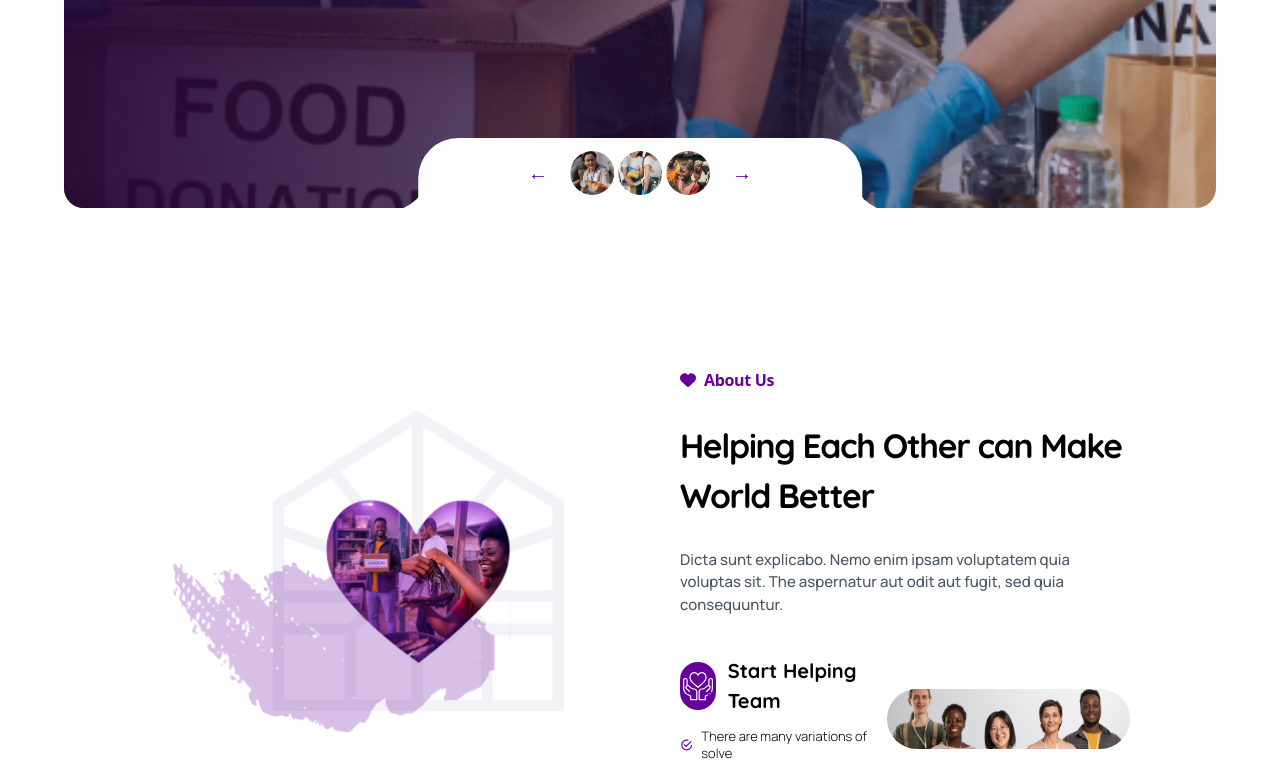
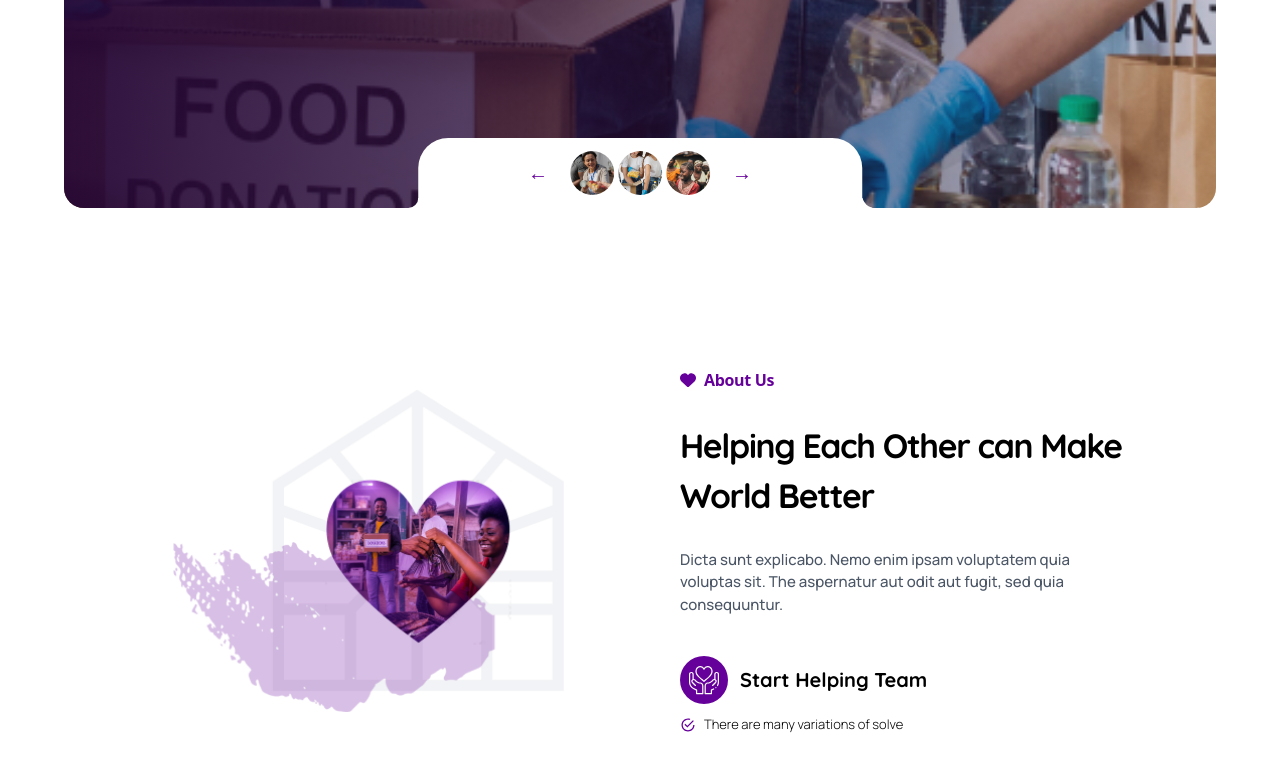
Before and after one commit to KaltechCode/saveavillage, a Next.js app: page / in a window 1280 px wide. Shown: the part 700-1471 px from the top of the page. Built offline with nearby package versions, Linux system fonts and the light colour scheme.

Commit message:
main final torch before friday sprint

```diff
--- a/app/globals.css
+++ b/app/globals.css
@@ -163,8 +163,8 @@ body {
 
   background: white;
 
-  border-top-left-radius: 40px;
-  border-top-right-radius: 40px;
+  border-top-left-radius: 30px;
+  border-top-right-radius: 30px;
 
   display: flex;
   align-items: center;
@@ -178,21 +178,22 @@ body {
   position: absolute;
   bottom: 0;
 
-  width: 45px;
-  height: 45px;
+  width: 15px;
+  height: 15px;
 }
 
 .hero-nav::before {
-  top: 28px;
-  left: -35px;
-  transform: rotate(23);
-  border-bottom-right-radius: 40px;
-  box-shadow: 20px 20px 0 white;
+  top: 55px;
+  left: -15px;
+  /* transform: rotate(180deg); */
+  border-bottom-right-radius: 10px;
+  box-shadow: 5px 5px 0 #fff;
 }
 
 .hero-nav::after {
-  top: 28px;
-  right: -35px;
-  border-bottom-left-radius: 40px;
-  box-shadow: -20px 20px 0 white;
+  border-bottom-left-radius: 13px;
+  top: 55px;
+  right: -15px;
+  transform: rotate(0);
+  box-shadow: -5px 5px #fff;
 }
--- a/components/large/About.tsx
+++ b/components/large/About.tsx
@@ -34,10 +34,12 @@ function About() {
             md:block
           "
               >
-                <img
+                <Image
                   src="/heart-2.png"
                   alt=""
-                  className="w-full h-full object-contain"
+                  height={400}
+                  width={400}
+                  className="w-full"
                 />
               </div>
             </div>
@@ -116,29 +118,6 @@ function About() {
                     </p>
                   </div>
                 </div>
-
-                <div
-                  className="
-                  mt-5
-              flex
-              justify-start
-               overflow-hidden
-               w-[320px]
-            "
-                >
-                  <Image
-                    src="/save-a-village-team.jpg"
-                    height={200}
-                    width={200}
-                    alt="Team"
-                    className="
-                    rounded-full
-                xl:w-full
-                h-[60px]
-                w-full
-              "
-                  />
-                </div>
               </div>
 
               {/* Buttons */}
--- a/components/large/Events.tsx
+++ b/components/large/Events.tsx
@@ -1,11 +1,17 @@
+"use client";
+import { Swiper, SwiperSlide } from "swiper/react";
+import { Navigation } from "swiper/modules";
+
 import { events } from "@/constant/data";
-import React from "react";
+import React, { useRef } from "react";
 import EventCard from "../medium/EventCard";
 import { IEvent } from "@/constant/types";
 import Button from "../small/Button";
 import { FaHeart } from "react-icons/fa6";
 
 function Events() {
+  const prevRef = useRef<HTMLButtonElement>(null);
+  const nextRef = useRef<HTMLButtonElement>(null);
   return (
     <section
       className="
@@ -28,16 +34,27 @@ function Events() {
             <h2 className="section-title-text text-white!">Event Schedule</h2>
           </div>
 
-          <Button
-            label="All Blogs"
-            handler="#"
-            primary={false}
-            iconColor="text-white"
-          />
+          <div className="flex gap-3">
+            <div className="flex gap-3 ">
+              <button
+                ref={prevRef}
+                className="h-12 w-12 rounded-full bg-white shadow-sm cursor-pointer"
+              >
+                ←
+              </button>
+
+              <button
+                ref={nextRef}
+                className="h-12 w-12 rounded-full bg-white shadow-sm cursor-pointer"
+              >
+                →
+              </button>
+            </div>
+          </div>
         </div>
 
         {/* Events Grid */}
-        <div
+        {/* <div
           className="
         grid
         grid-cols-1
@@ -51,6 +68,65 @@ function Events() {
           {events.map((event: IEvent, key: number) => (
             <EventCard event={event} key={key} />
           ))}
+        </div> */}
+
+        <div
+          className="
+              flex
+              items-center
+              gap-6
+              justify-end
+            "
+        >
+          {/* Arrows */}
+        </div>
+
+        <Swiper
+          modules={[Navigation]}
+          spaceBetween={20}
+          slidesPerView={1}
+          loop
+          navigation={{
+            prevEl: prevRef.current,
+            nextEl: nextRef.current,
+          }}
+          onBeforeInit={(swiper) => {
+            const navigation = swiper.params.navigation;
+
+            if (navigation && typeof navigation === "object") {
+              navigation.prevEl = prevRef.current;
+              navigation.nextEl = nextRef.current;
+            }
+          }}
+          className=""
+          breakpoints={{
+            480: {
+              slidesPerView: 2,
+            },
+            960: {
+              slidesPerView: 1,
+              spaceBetween: 15,
+            },
+            1200: {
+              slidesPerView: 2,
+              spaceBetween: 15,
+            },
+          }}
+        >
+          {events.map((event, key: number) => (
+            <SwiperSlide key={key}>
+              <EventCard event={event} key={key} />
+            </SwiperSlide>
+          ))}
+        </Swiper>
+
+        <div className="mt-16">
+          <Button
+            label="All Blogs"
+            handler="#"
+            primary={false}
+            iconColor="text-white"
+          />
         </div>
       </div>
     </section>
--- a/components/large/Hero.tsx
+++ b/components/large/Hero.tsx
@@ -147,7 +147,7 @@ export default function Hero() {
             className="
               text-primary
               text-xl
-              font-bold
+              font-bold cursor-pointer
             "
           >
             ←
@@ -184,7 +184,7 @@ export default function Hero() {
             className="
               text-primary
               text-xl
-              font-bold
+              font-bold cursor-pointer
             "
           >
             →
--- a/components/layout/Navbar.tsx
+++ b/components/layout/Navbar.tsx
@@ -18,6 +18,7 @@ function Navbar() {
     py-4
   "
     >
+      <Link href={"/"}>
         <Image
           src="/save-a-vilage-logo.png"
           height={200}
@@ -25,7 +26,7 @@ function Navbar() {
           alt="save a vilage logo "
           className="md:w-[180px]"
         />
-
+      </Link>
       <ul
         className="
       hidden
--- a/components/layout/TopBar.tsx
+++ b/components/layout/TopBar.tsx
@@ -15,14 +15,10 @@ function TopBar() {
 
     bg-[#250033]
     text-white
-
-    items-center
-    justify-between
-
-    px-6
     py-3
   "
     >
+      <div className="w-[90%] mx-auto lg:max-w-[1200px] xl:max-w-[1800px] flex  items-center justify-between">
         <div className="flex items-center gap-6">
           <p className="flex items-center gap-2">
             <span>
@@ -71,6 +67,7 @@ function TopBar() {
           </span>
         </div>
       </div>
+    </div>
   );
 }
 
--- a/components/medium/EventCard.tsx
+++ b/components/medium/EventCard.tsx
@@ -13,13 +13,22 @@ function EventCard({ event }: { event: IEvent }) {
             flex
             flex-col
             gap-5
+
             mobile-landscape:grid
             mobile-landscape:grid-cols-1
             md:grid lg:grid-cols-2
           "
     >
       {/* Image */}
-      <div className="relative shrink-0 w-full mobile-landscape:h-[300px] md:h-[250px]">
+      <div
+        className={`relative shrink-0 w-full bg-[url(${event.image})]  h-[280px] rounded-lg lg:h-full object-cover bg-center bg-no-repeat`}
+        style={{
+          backgroundImage: `url(${event.image})`,
+          backgroundSize: "cover",
+          backgroundPosition: "center",
+          objectFit: "cover",
+        }}
+      >
         <div
           className="
                 absolute
@@ -43,18 +52,6 @@ function EventCard({ event }: { event: IEvent }) {
 
           <span className="text-primary!">{event.date.month}</span>
         </div>
-
-        <img
-          src={event.image}
-          alt={event.title}
-          className="
-                w-full h-full
-                object-cover
-                rounded-[20px]
-
-                mobile-landscape:h-full
-              "
-        />
       </div>
 
       {/* Content */}
```
Lines whose indentation alone changed are shown as unchanged.
